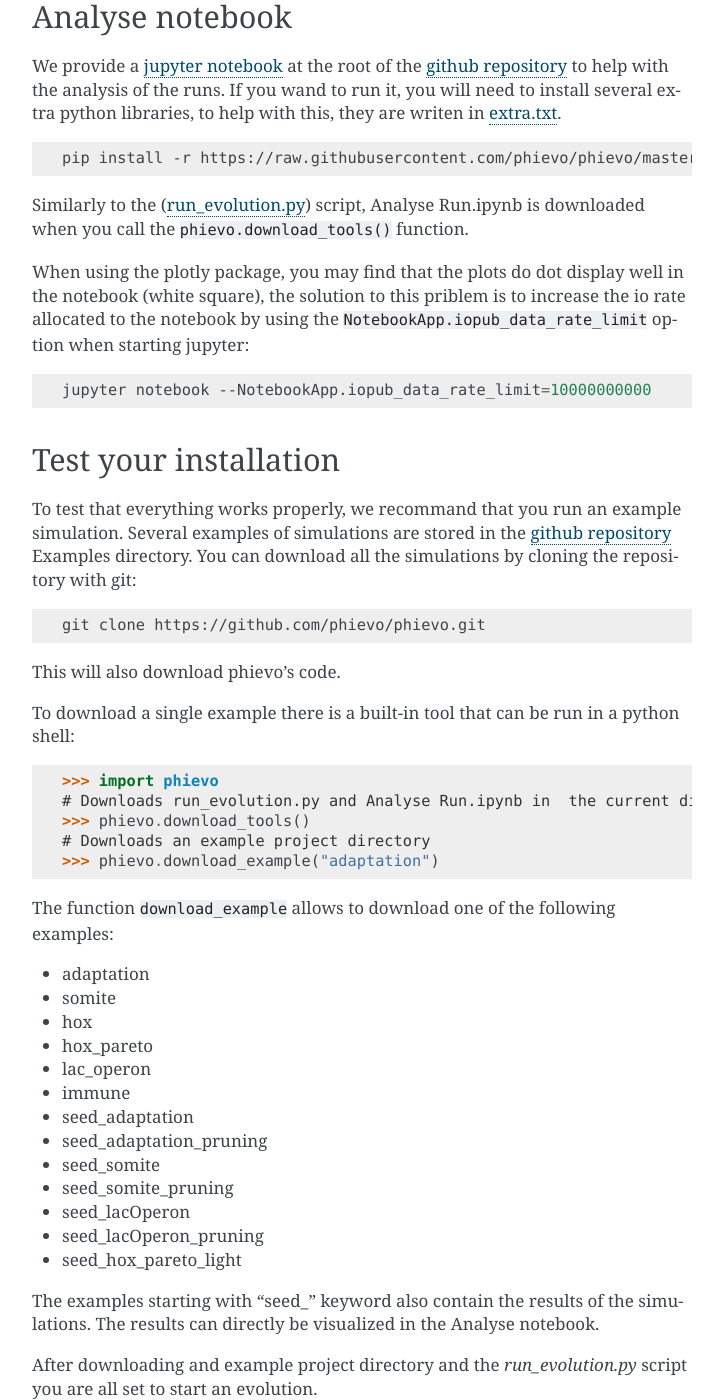
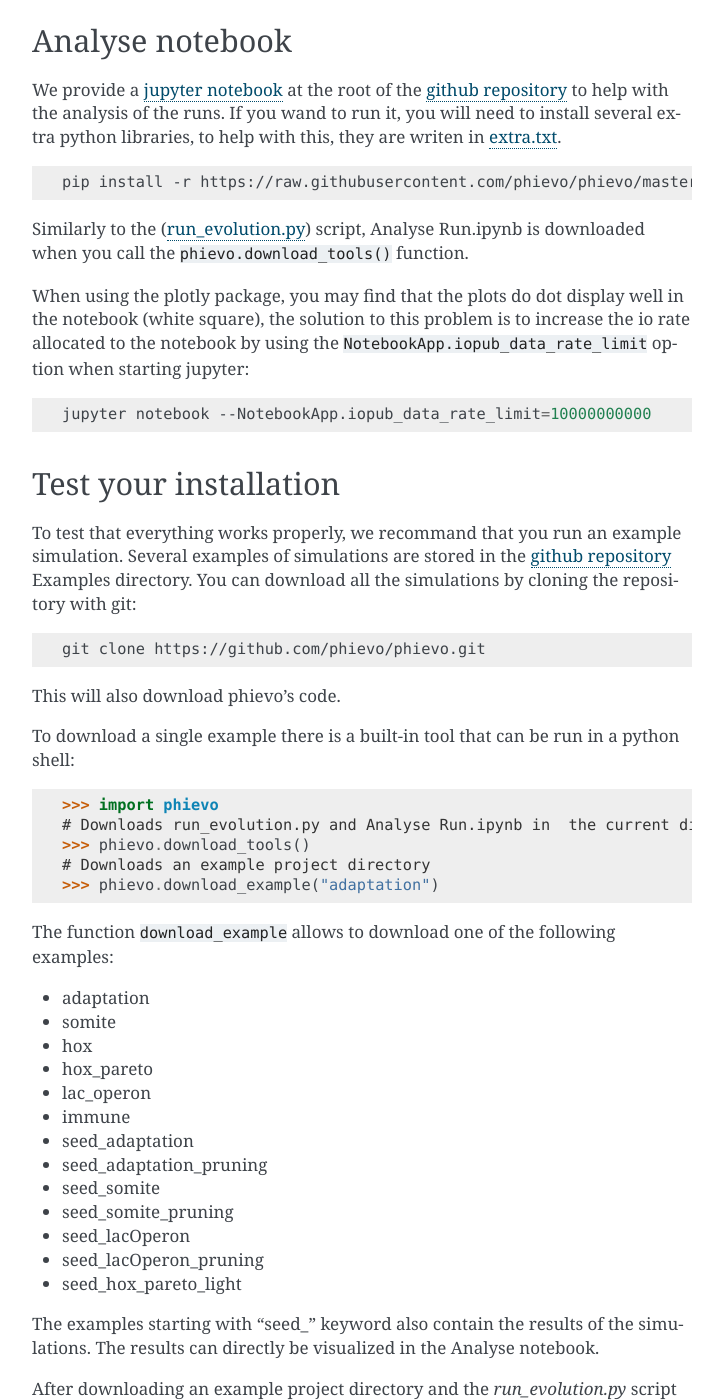
Before and after one commit to phievo/phievo, a Sphinx documentation site: the page built from docs/source/installation.rst, in a window 1280 px wide and 1400 px high, scrolled down 2707 px. Shown: the whole window, without its empty margins (388-1111 px from the left). Built offline with Sphinx 7.4.7, drawn with Linux system fonts in a browser that asks for light colours; some of the changed text lies outside the part shown.

Commit message:
update installation instructions

```diff
--- a/docs/source/installation.rst
+++ b/docs/source/installation.rst
@@ -162,7 +162,7 @@
 
 When using the plotly package, you may find that the plots do dot
 display well in the notebook (white square), the solution to this
-priblem is to increase the io rate allocated to the notebook by using
+problem is to increase the io rate allocated to the notebook by using
 the ``NotebookApp.iopub_data_rate_limit`` option when starting jupyter:
 
 .. code:: bash
@@ -217,7 +217,7 @@
 the simulations. The results can directly be visualized in the Analyse
 notebook.
 
-After downloading and example project directory and the
+After downloading an example project directory and the
 *run\_evolution.py* script you are all set to start an evolution.
 
 .. code:: bash
```
Also changed, not shown: other parts of docs/source/installation.rst (+2 -2 lines), README.md (+4 -4 lines), docs/source/installation.md (+4 -4 lines).
